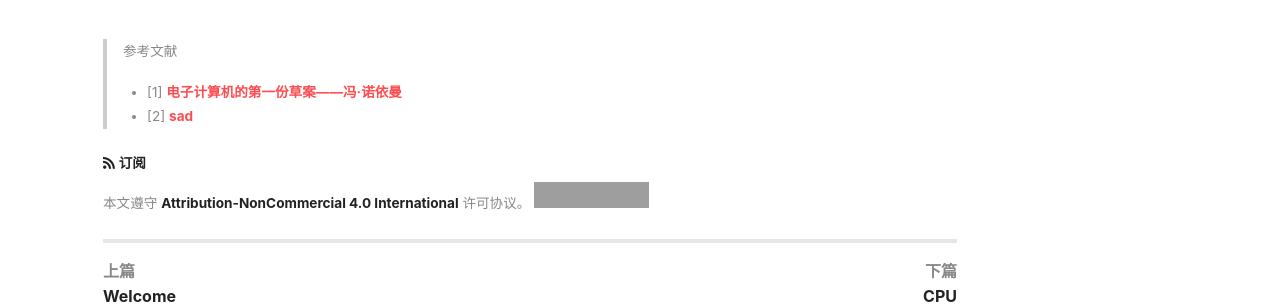
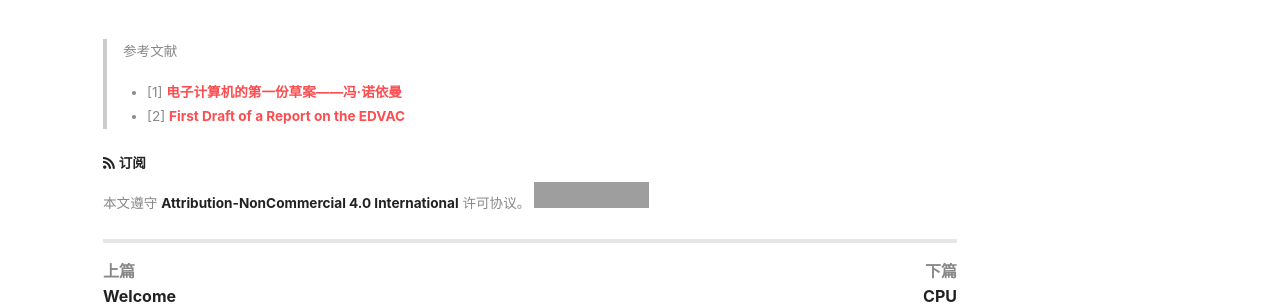
Before and after one commit to bits-bean/bigbugbean.github.io, a Jekyll site: the page built from _posts/计算机组成原理/2020-11-09-冯诺伊曼体系结构.md, in a window 1280 px wide. Shown: the part 1421-1725 px from the top of the page. Built offline with Jekyll 4.4.1, drawn with Linux system fonts in a browser that asks for light colours; nearby versions of some CDN libraries; grey boxes are pictures that could not be loaded.

Commit message:
新增pdf

```diff
--- a/_posts/计算机组成原理/2020-11-09-冯诺伊曼体系结构.md
+++ b/_posts/计算机组成原理/2020-11-09-冯诺伊曼体系结构.md
@@ -7,7 +7,7 @@ typora-root-url: ..\..
 
 先献上祖师爷的论文——First Draft of a Report on the EDVAC
 
-<embed src="/assets/pdf/vnedvac.pdf" width="850" height="600">
+<embed src="/assets/pdf/First Draft of a Report on the EDVAC.pdf" width="850" height="600">
 
 相信大家很快就看完了
 
@@ -20,4 +20,4 @@ typora-root-url: ..\..
 > 参考文献
 >
 > - [1]  [电子计算机的第一份草案——冯·诺依曼](https://en.wikipedia.org/wiki/First_Draft_of_a_Report_on_the_EDVAC)
-> - [2] [sad](/pdf/vnedvac.pdf)
+> - [2] [First Draft of a Report on the EDVAC](/assets/pdf/First Draft of a Report on the EDVAC.pdf)
```
Also changed, not shown: _posts/计算机组成原理/2020-11-13-CPU.md (+2 -0 lines).
